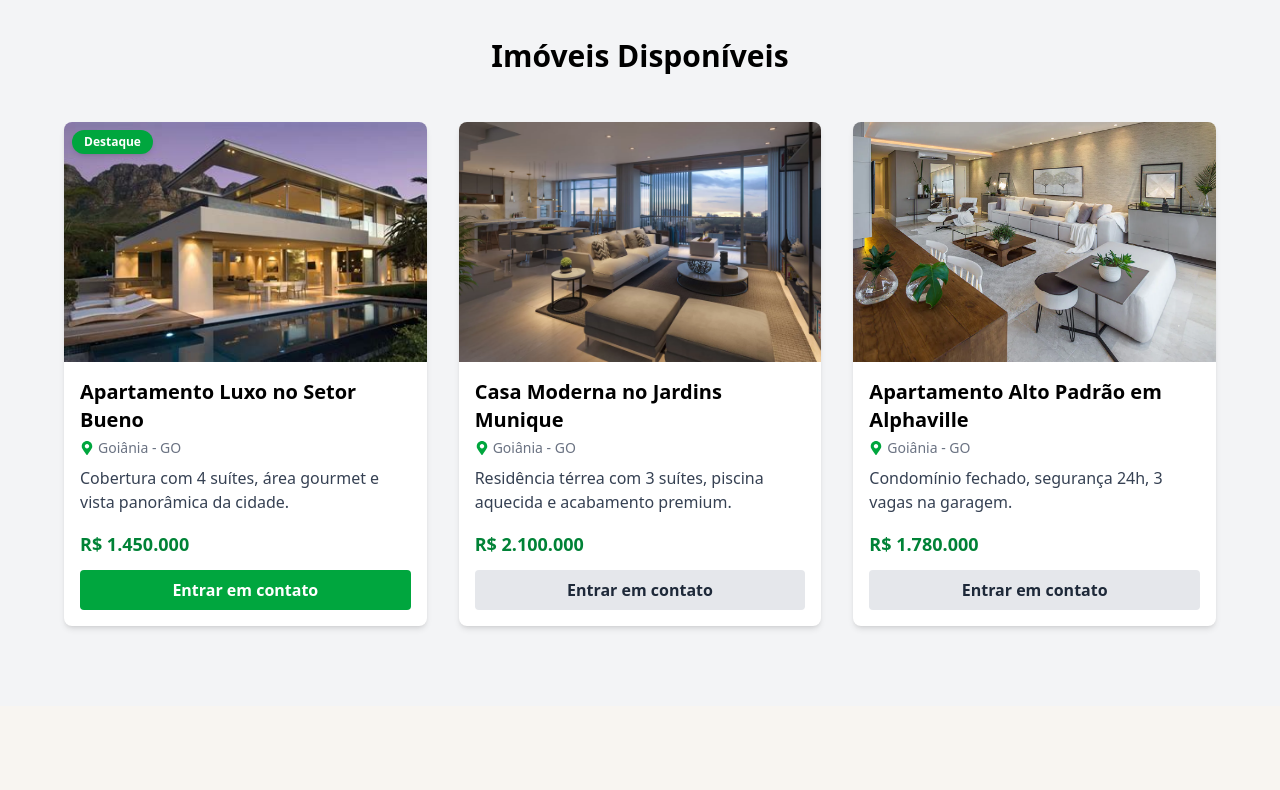
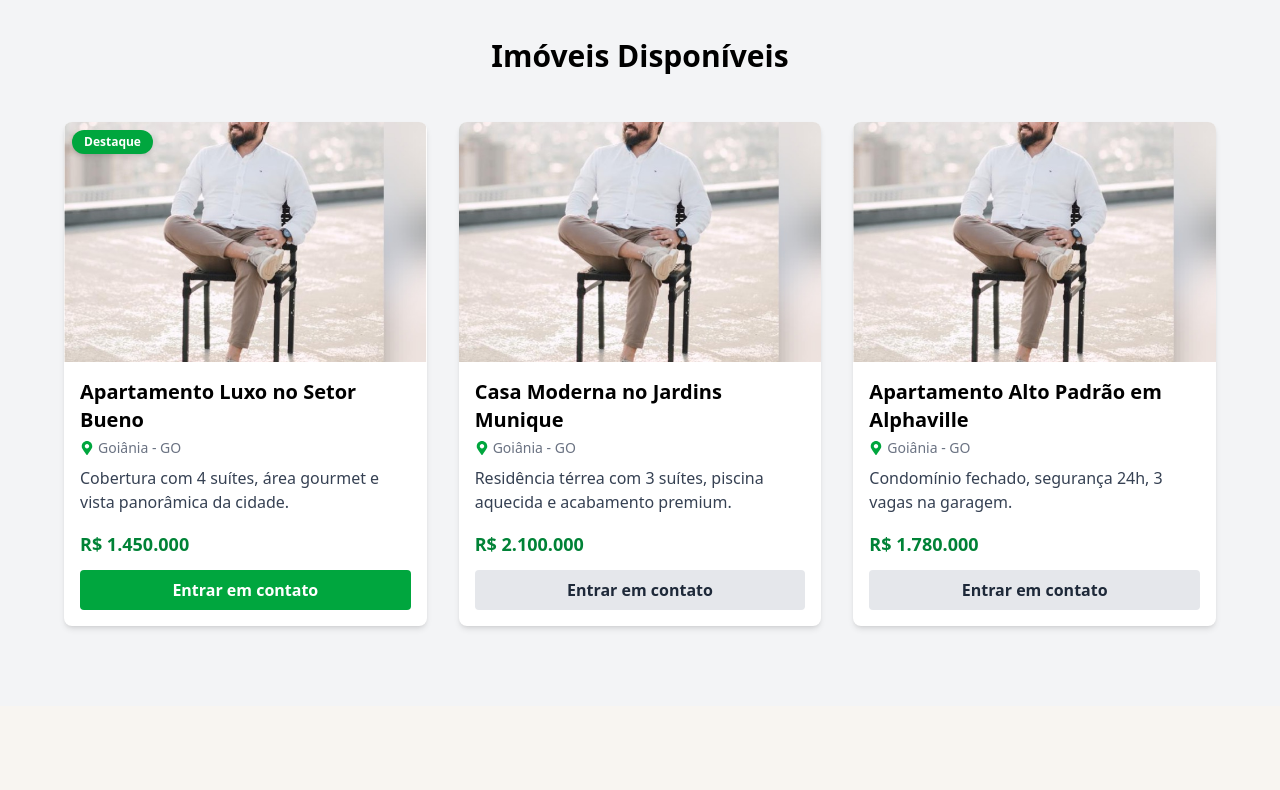
Before and after one commit to Queroix/landing-fred, a Next.js app: page / in a window 1280 px wide. Shown: the part 1680-2470 px from the top of the page. Built offline with nearby package versions, Linux system fonts and the light colour scheme.

Commit message:
corrige carrossel de imagens dos imóveis

```diff
--- a/src/app/page.tsx
+++ b/src/app/page.tsx
@@ -5,7 +5,6 @@ import PropertiesSection from "@/sections/PropertiesSection";
 import ContactSection from "@/sections/ContactSection";
 import Footer from "@/components/Footer";
 import WhatsappButton from "@/components/WhatsappButton";
-import Head from "next/head";
 
 export default function Home() {
   return (
--- /dev/null
+++ b/src/components/PropertyCard.tsx
@@ -0,0 +1,104 @@
+"use client";
+import { useKeenSlider } from "keen-slider/react";
+import { FaMapMarkerAlt } from "react-icons/fa";
+import Image from "next/image";
+
+export type Property = {
+  images: string[];
+  title: string;
+  location: string;
+  description: string;
+  price: string;
+  destaque?: boolean;
+};
+
+export default function PropertyCard({ property }: { property: Property }) {
+  const [sliderRef] = useKeenSlider<HTMLDivElement>(
+    {
+      loop: true,
+      slides: { perView: 1 },
+    },
+    [
+      (slider) => {
+        let timeout: ReturnType<typeof setTimeout>;
+        let mouseOver = false;
+        function clearNextTimeout() {
+          clearTimeout(timeout);
+        }
+        function nextTimeout() {
+          clearTimeout(timeout);
+          if (mouseOver) return;
+          timeout = setTimeout(() => {
+            slider.next();
+          }, 4000);
+        }
+        slider.on("created", () => {
+          slider.container.addEventListener("mouseover", () => {
+            mouseOver = true;
+            clearNextTimeout();
+          });
+          slider.container.addEventListener("mouseout", () => {
+            mouseOver = false;
+            nextTimeout();
+          });
+          nextTimeout();
+        });
+        slider.on("dragStarted", clearNextTimeout);
+        slider.on("animationEnded", nextTimeout);
+        slider.on("updated", nextTimeout);
+      },
+    ]
+  );
+
+  return (
+    <div className="bg-white rounded-lg shadow-md hover:shadow-2xl transition-all duration-300 transform hover:-translate-y-1 flex flex-col overflow-hidden">
+      <div className="relative group">
+        <div ref={sliderRef} className="keen-slider h-60 overflow-hidden relative">
+          {property.images.map((img, idx) => (
+            <div key={idx} className="keen-slider__slide relative w-full h-60">
+              <Image
+                src={img}
+                alt={`${property.title} ${idx + 1}`}
+                fill
+                className="object-cover"
+              />
+            </div>
+          ))}
+        </div>
+        {property.destaque && (
+          <span className="absolute top-2 left-2 bg-green-600 text-white text-xs font-bold px-3 py-1 rounded-full shadow-md">
+            Destaque
+          </span>
+        )}
+      </div>
+
+      <div className="p-4 flex flex-col flex-grow justify-between">
+        <div>
+          <h3 className="text-xl font-semibold mb-1">{property.title}</h3>
+          <p className="text-sm text-gray-500 flex items-center gap-1 mb-2">
+            <FaMapMarkerAlt className="text-green-600" />
+            {property.location}
+          </p>
+          <p className="text-gray-700">{property.description}</p>
+        </div>
+        <div className="mt-4">
+          <p className="text-lg font-bold text-green-700">{property.price}</p>
+          <button
+            onClick={() =>
+              document
+                .getElementById("contato")
+                ?.scrollIntoView({ behavior: "smooth" })
+            }
+            className={`mt-3 w-full px-4 py-2 rounded font-semibold transition ${
+              property.destaque
+                ? "bg-green-600 text-white hover:bg-green-700"
+                : "bg-gray-200 text-gray-800 hover:bg-gray-300"
+            }`}
+          >
+            Entrar em contato
+          </button>
+        </div>
+      </div>
+    </div>
+  );
+}
--- a/src/sections/AboutSection.tsx
+++ b/src/sections/AboutSection.tsx
@@ -1,13 +1,16 @@
+import Image from "next/image";
+
 export default function AboutSection() {
   return (
     <section className="w-full bg-[#f8f5f1] py-20 px-4">
       <div className="max-w-5xl mx-auto">
         <h2 className="text-3xl font-bold mb-10 text-center">Sobre o Corretor</h2>
         <div className="flex flex-col md:flex-row items-center gap-8">
-          <img
+          <Image
             src="/fred.jpg"
             alt="Foto do corretor"
             className="w-48 h-48 rounded-full object-cover shadow-md border-4 border-white"
+            width={1280} height={720}
           />
           <div className="text-lg text-gray-700">
             <p>
--- a/src/sections/PropertiesSection.tsx
+++ b/src/sections/PropertiesSection.tsx
@@ -1,10 +1,9 @@
-'use client';
+"use client";
 
-import { useKeenSlider } from "keen-slider/react";
 import "keen-slider/keen-slider.min.css";
-import { FaMapMarkerAlt } from 'react-icons/fa';
+import PropertyCard, { Property } from "@/components/PropertyCard";
 
-const properties = [
+const properties: Property[] = [
   {
     images: ["/imovel1.jpg", "/fred.jpg"],
     title: "Apartamento Luxo no Setor Bueno",
@@ -14,7 +13,7 @@ const properties = [
     destaque: true,
   },
   {
-    images: ["/imovel2.webp",  "/fred.jpg"],
+    images: ["/imovel2.webp", "/fred.jpg"],
     title: "Casa Moderna no Jardins Munique",
     location: "Goiânia - GO",
     description: "Residência térrea com 3 suítes, piscina aquecida e acabamento premium.",
@@ -31,110 +30,15 @@ const properties = [
   },
 ];
 
-function AutoSlidePlugin(slider: any) {
-  let timeout: ReturnType<typeof setTimeout>;
-  let mouseOver = false;
-
-  function clearNextTimeout() {
-    clearTimeout(timeout);
-  }
-
-  function nextTimeout() {
-    clearTimeout(timeout);
-    if (mouseOver) return;
-    timeout = setTimeout(() => {
-      slider.next();
-    }, 2500); // Tempo entre slides
-  }
-
-  slider.on("created", () => {
-    slider.container.addEventListener("mouseover", () => {
-      mouseOver = true;
-      clearNextTimeout();
-    });
-    slider.container.addEventListener("mouseout", () => {
-      mouseOver = false;
-      nextTimeout();
-    });
-    nextTimeout();
-  });
-
-  slider.on("dragStarted", clearNextTimeout);
-  slider.on("animationEnded", nextTimeout);
-  slider.on("updated", nextTimeout);
-}
-
-
 export default function PropertiesSection() {
   return (
     <section className="w-full bg-gray-100 py-20 px-4">
       <div className="max-w-6xl mx-auto">
         <h2 className="text-3xl font-bold text-center mb-12">Imóveis Disponíveis</h2>
         <div className="grid md:grid-cols-3 gap-8">
-          {properties.map((property, index) => {
-            const [sliderRef] = useKeenSlider<HTMLDivElement>(
-              {
-                loop: true,
-                slides: { perView: 1 },
-              },
-              [AutoSlidePlugin]
-            );
-
-
-            return (
-              <div
-                key={index}
-                className="bg-white rounded-lg shadow-md hover:shadow-2xl transition-all duration-300 transform hover:-translate-y-1 flex flex-col overflow-hidden"
-              >
-                {/* Carrossel de imagens */}
-                <div className="relative group">
-                  <div ref={sliderRef} className="keen-slider h-60 overflow-hidden">
-                    {property.images.map((img, idx) => (
-                      <div key={idx} className="keen-slider__slide w-full h-full">
-                        <img
-                          src={img}
-                          alt={`${property.title} ${idx + 1}`}
-                          className="w-full h-60 object-cover"
-                        />
-                      </div>
-                    ))}
-                  </div>
-                  {property.destaque && (
-                    <span className="absolute top-2 left-2 bg-green-600 text-white text-xs font-bold px-3 py-1 rounded-full shadow-md">
-                      Destaque
-                    </span>
-                  )}
-                </div>
-
-                {/* Informações do imóvel */}
-                <div className="p-4 flex flex-col flex-grow justify-between">
-                  <div>
-                    <h3 className="text-xl font-semibold mb-1">{property.title}</h3>
-                    <p className="text-sm text-gray-500 flex items-center gap-1 mb-2">
-                      <FaMapMarkerAlt className="text-green-600" />
-                      {property.location}
-                    </p>
-                    <p className="text-gray-700">{property.description}</p>
-                  </div>
-                  <div className="mt-4">
-                    <p className="text-lg font-bold text-green-700">{property.price}</p>
-                    <button
-                      onClick={() => {
-                        document.getElementById('contato')?.scrollIntoView({ behavior: 'smooth' });
-                      }}
-                      className={`mt-3 w-full px-4 py-2 rounded font-semibold transition ${
-                        property.destaque
-                          ? 'bg-green-600 text-white hover:bg-green-700'
-                          : 'bg-gray-200 text-gray-800 hover:bg-gray-300'
-                      }`}
-                    >
-                      Entrar em contato
-                    </button>
-                  </div>
-                </div>
-              </div>
-            );
-          })}
+          {properties.map((property, index) => (
+            <PropertyCard key={index} property={property} />
+          ))}
         </div>
       </div>
     </section>
```
